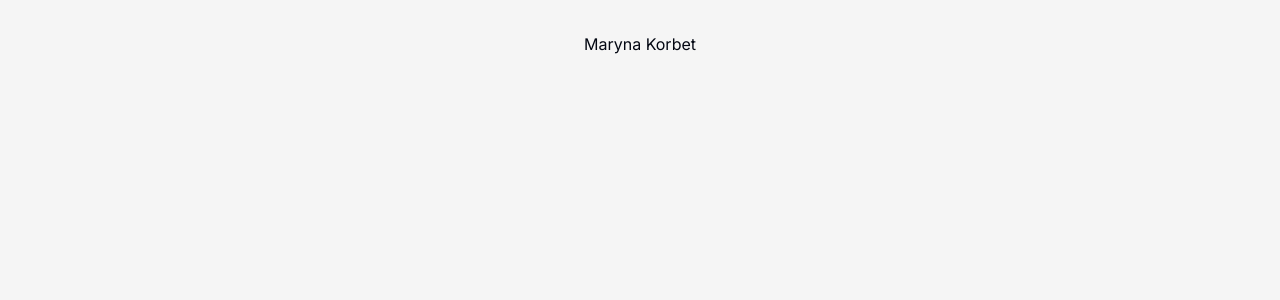
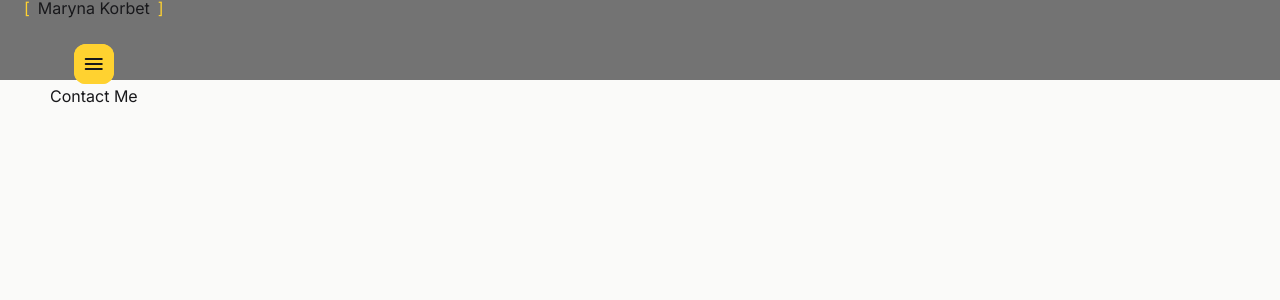
Before and after one commit to Maryna-Korbet/portfolio-maryna-korbet, a React (Vite) app in the folder maryna-korbet/: page / in a window 1280 px wide. Shown: the top 300 px of the page. Built offline with nearby package versions, Linux system fonts and the light colour scheme.

Commit message:
add Header

```diff
--- a/maryna-korbet/src/App.jsx
+++ b/maryna-korbet/src/App.jsx
@@ -1,10 +1,16 @@
-import './App.css'
+// Components //
+import Header from './components/Header.jsx';
+
+// CSS imports //
+import './App.css';
+
 
 function App() {
 
   return (
     <>
-      <h1>Maryna Korbet</h1>
+      <Header />
+      <h1>MK</h1>
     </>
   )
 }
--- /dev/null
+++ b/maryna-korbet/src/components/Header.jsx
@@ -0,0 +1,37 @@
+
+const Header = () => {
+    return (
+        <header className="fixed top-0 left-0 z-40 flex items-center w-full h-20 space-center bg-neutral-500">
+            <div className="flex items-center justify-between w-full px-4 mx-auto max-w-screen-2 max-w-screen-2xl md:px-6 md:grid md:grid-cols-[1fr, 3fr, 1fr]">
+
+                <h1>
+                    <a href="/" className="logo">
+                        <div className="flex items-center">
+                            <div className="mr-2 ">[</div>
+                            <div className="text-zinc-900">Maryna Korbet</div>
+                            <div className="ml-2">]</div>
+                        </div>
+                    </a>
+                </h1>
+
+                <div className="relative flex md:justify-self-center">
+                    <button
+                        type="button"
+                        className="menu-btn md:hidden"
+                        onClick={null}
+                    >
+                        <span className="material-symbols-rounded">menu</span>
+                    </button>
+                </div>
+
+                <a href="#contact" className="">
+                    Contact Me
+                </a>
+
+            </div>
+        </header>
+    )
+};
+
+
+export default Header;
--- a/maryna-korbet/src/index.css
+++ b/maryna-korbet/src/index.css
@@ -7,11 +7,19 @@ html {
 }
 
 body {
-  @apply bg-neutral-100 text-gray-950 dark:bg-neutral-900 dark:text-gray-500 ;
+  @apply bg-stone-50 text-zinc-900;
   font-family: 'Inter', sans-serif;
 }
 
 /* *COMPONENTS STYLES*/
 
+.logo {
+  @apply transition-all duration-150 text-amber-300 hover:text-amber-400;
+}
+
+.menu-btn {
+  @apply grid w-10 h-10 transition-all duration-150 place-items-center rounded-xl ring-inset ring-1 bg-amber-300 hover:bg-amber-400 ring-amber-300 hover:ring-amber-400 backdrop-blur-2xl active:scale-x-95;
+}
+
 
 /* *UTILITIES STYLES*/
```
Also changed, not shown: maryna-korbet/src/assets/photo.png (added).
